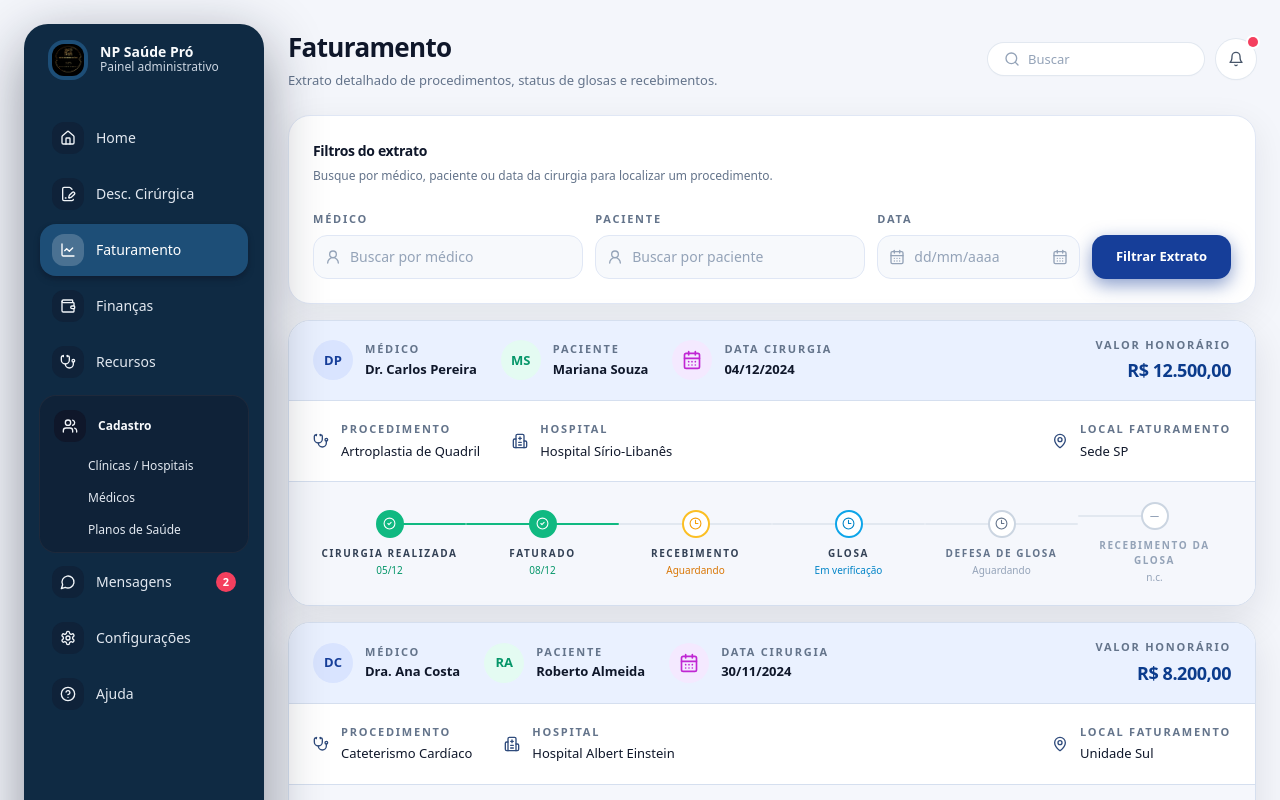
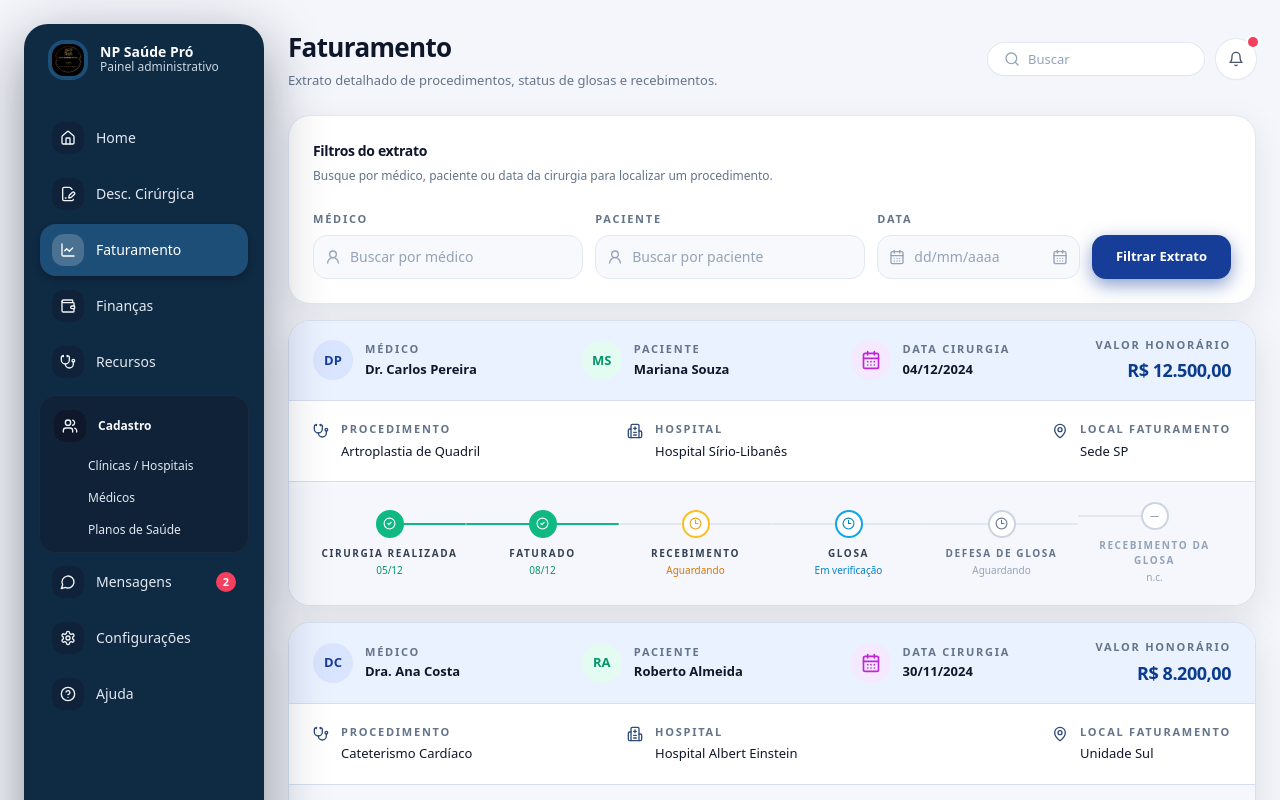
Before and after one commit to npsaude/nps-pro011225, a React (Vite) app: page /admin/faturamento in a window 1280 px wide. Shown: the top 800 px of the page. Built offline with nearby package versions, Linux system fonts and the light colour scheme.

Commit message:
[dyad] Redistribuição dos blocos de informações do card de faturamento para imitar a composição visual da referência - wrote 1 file(s)

```diff
--- a/src/components/faturamento/BillingRecordCard.tsx
+++ b/src/components/faturamento/BillingRecordCard.tsx
@@ -28,9 +28,10 @@ const BillingRecordCard: React.FC<BillingRecordCardProps> = ({ record }) => {
       <CardContent className="p-0">
         {/* Top header row */}
         <div className="flex flex-col gap-4 bg-[#EAF1FF] px-6 py-4 sm:flex-row sm:items-center sm:justify-between">
-          <div className="flex flex-1 flex-wrap items-center gap-6">
+          {/* Blocos: Médico / Paciente / Data - distribuídos */}
+          <div className="flex w-full flex-1 flex-wrap items-center gap-6 sm:gap-10">
             {/* Médico */}
-            <div className="flex items-center gap-3">
+            <div className="flex min-w-[180px] flex-1 items-center gap-3">
               <div className="flex h-10 w-10 items-center justify-center rounded-full bg-[#D9E4FF] text-[13px] font-semibold text-[#163E99]">
                 {getInitials(record.doctorName)}
               </div>
@@ -45,7 +46,7 @@ const BillingRecordCard: React.FC<BillingRecordCardProps> = ({ record }) => {
             </div>
 
             {/* Paciente */}
-            <div className="flex items-center gap-3">
+            <div className="flex min-w-[180px] flex-1 items-center gap-3">
               <div className="flex h-10 w-10 items-center justify-center rounded-full bg-[#E4FBF2] text-[13px] font-semibold text-emerald-600">
                 {getInitials(record.patientName)}
               </div>
@@ -60,7 +61,7 @@ const BillingRecordCard: React.FC<BillingRecordCardProps> = ({ record }) => {
             </div>
 
             {/* Data cirurgia */}
-            <div className="flex items-center gap-3">
+            <div className="flex min-w-[160px] flex-1 items-center gap-3">
               <div className="flex h-10 w-10 items-center justify-center rounded-full bg-[#F4E9FF] text-fuchsia-600">
                 <CalendarDays className="h-5 w-5" />
               </div>
@@ -75,7 +76,7 @@ const BillingRecordCard: React.FC<BillingRecordCardProps> = ({ record }) => {
             </div>
           </div>
 
-          {/* Valor honorário */}
+          {/* Valor honorário, alinhado à direita */}
           <div className="flex flex-col items-start sm:items-end">
             <span className="text-[11px] font-semibold uppercase tracking-[0.16em] text-slate-500">
               Valor honorário
@@ -86,11 +87,11 @@ const BillingRecordCard: React.FC<BillingRecordCardProps> = ({ record }) => {
           </div>
         </div>
 
-        {/* Middle info row */}
-        <div className="flex flex-col gap-6 border-t border-[#D5DFEF] bg-white px-6 py-5 sm:flex-row sm:items-center sm:justify-between">
-          <div className="flex flex-1 flex-wrap gap-8">
-            <div className="flex items-center gap-3">
-              <div className="text-[#2F4B7C]">
+        {/* Middle info row: Procedimento / Hospital / Local faturamento em 3 colunas */}
+        <div className="grid gap-6 border-t border-[#D5DFEF] bg-white px-6 py-5 sm:grid-cols-3">
+          {/* Procedimento */}
+          <div className="flex items-start gap-3">
+            <div className="mt-[2px] text-[#2F4B7C]">
               <Stethoscope className="h-4 w-4" />
             </div>
             <div className="flex flex-col">
@@ -103,8 +104,9 @@ const BillingRecordCard: React.FC<BillingRecordCardProps> = ({ record }) => {
             </div>
           </div>
 
-            <div className="flex items-center gap-3">
-              <div className="text-[#2F4B7C]">
+          {/* Hospital */}
+          <div className="flex items-start gap-3">
+            <div className="mt-[2px] text-[#2F4B7C]">
               <Hospital className="h-4 w-4" />
             </div>
             <div className="flex flex-col">
@@ -116,10 +118,10 @@ const BillingRecordCard: React.FC<BillingRecordCardProps> = ({ record }) => {
               </span>
             </div>
           </div>
-          </div>
 
-          <div className="flex items-center gap-3">
-            <div className="text-[#2F4B7C]">
+          {/* Local Faturamento */}
+          <div className="flex items-start gap-3 sm:justify-end">
+            <div className="mt-[2px] text-[#2F4B7C]">
               <MapPin className="h-4 w-4" />
             </div>
             <div className="flex flex-col">
```
Lines whose indentation alone changed are shown as unchanged.
